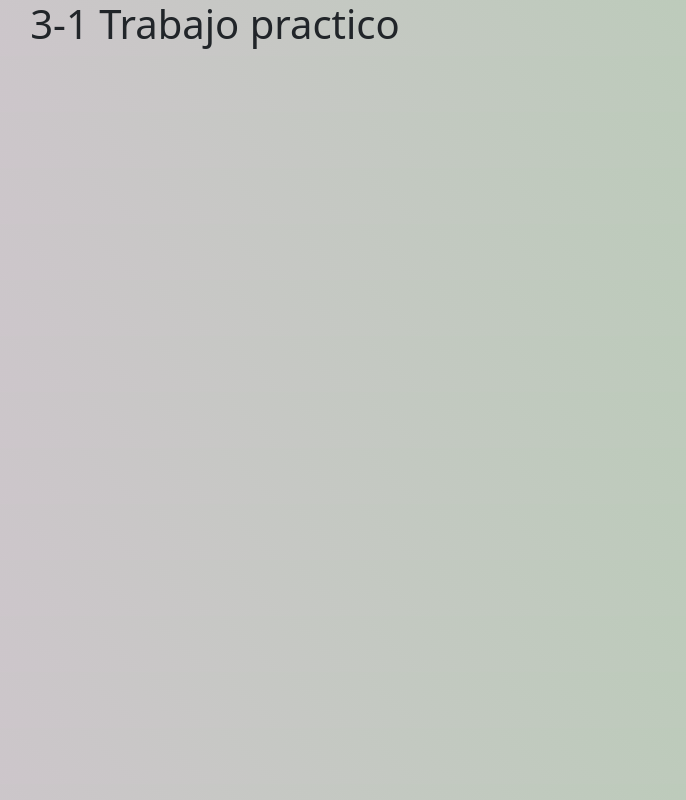
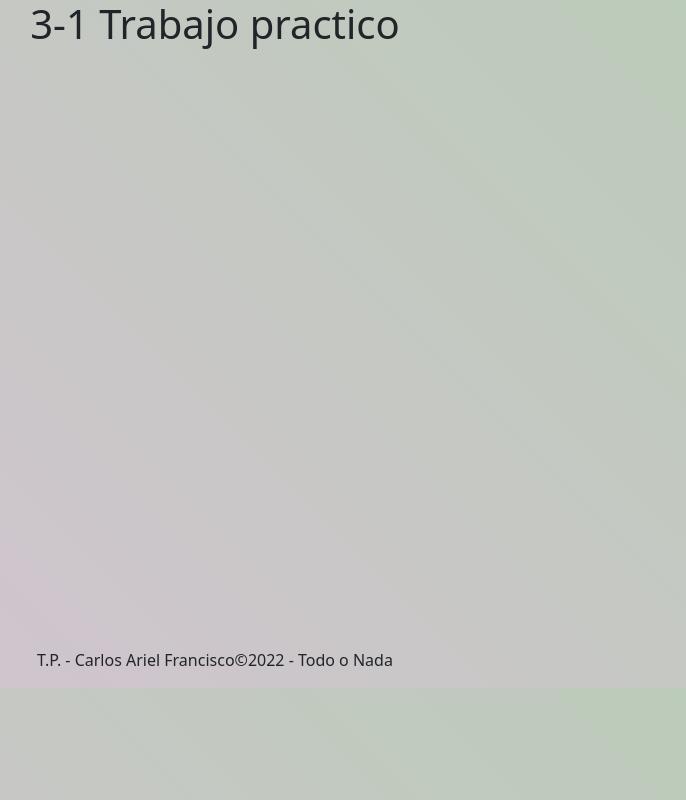
Before and after one commit to calitoozzy/tp3-3.2, a plain HTML site: page Unidad 3/3-1/index.html in a window 1280 px wide. Shown: the whole page, without its empty margins (425-1111 px from the left). Drawn offline with nearby package versions, Linux system fonts and the light colour scheme.

Commit message:
ultimas modificaciones

```diff
--- a/Unidad 3/3-1/css/style.css
+++ b/Unidad 3/3-1/css/style.css
@@ -11,3 +11,10 @@ h1{
     display: flex;
     justify-content: center;
 }
+
+
+footer{
+    display: flex;
+    justify-content: center;
+    margin-top: 600px;
+}
--- a/Unidad 3/3-1/index.html
+++ b/Unidad 3/3-1/index.html
@@ -1,12 +1,15 @@
 <!doctype html>
 <html lang="es">
+
 <head>
   <meta charset="utf-8">
   <meta name="viewport" content="width=device-width, initial-scale=1">
-    <link href="https://cdn.jsdelivr.net/npm/bootstrap@5.1.3/dist/css/bootstrap.min.css" rel="stylesheet" integrity="sha384-1BmE4kWBq78iYhFldvKuhfTAU6auU8tT94WrHftjDbrCEXSU1oBoqyl2QvZ6jIW3" crossorigin="anonymous">
+  <link href="https://cdn.jsdelivr.net/npm/bootstrap@5.1.3/dist/css/bootstrap.min.css" rel="stylesheet"
+    integrity="sha384-1BmE4kWBq78iYhFldvKuhfTAU6auU8tT94WrHftjDbrCEXSU1oBoqyl2QvZ6jIW3" crossorigin="anonymous">
   <link rel="stylesheet" href="css/style.css">
   <title>Unidad 3.1</title>
 </head>
+
 <body>
   <main>
 
@@ -16,6 +19,13 @@
   </main>
 
 
+  <footer>
+    <div class="piepagina">
+      <p>T.P. - Carlos Ariel Francisco©2022 - Todo o Nada </p>
+    </div>
+  </footer>
+
   <script src="js/code.js"></script>
 </body>
+
 </html>
--- a/Unidad 3/3-2/css/style.css
+++ b/Unidad 3/3-2/css/style.css
@@ -69,3 +69,10 @@ h1 {
     border: 4px solid rgb(17, 84, 2);
     background: linear-gradient(45deg, #91db91, #09781f);
 }
+
+
+footer{
+    display: flex;
+    justify-content: center;
+    margin-top: 600px;
+}
```
Also changed, not shown: Unidad 3/3-2/index.html (+6 -0 lines). Lines whose indentation alone changed are shown as unchanged.
